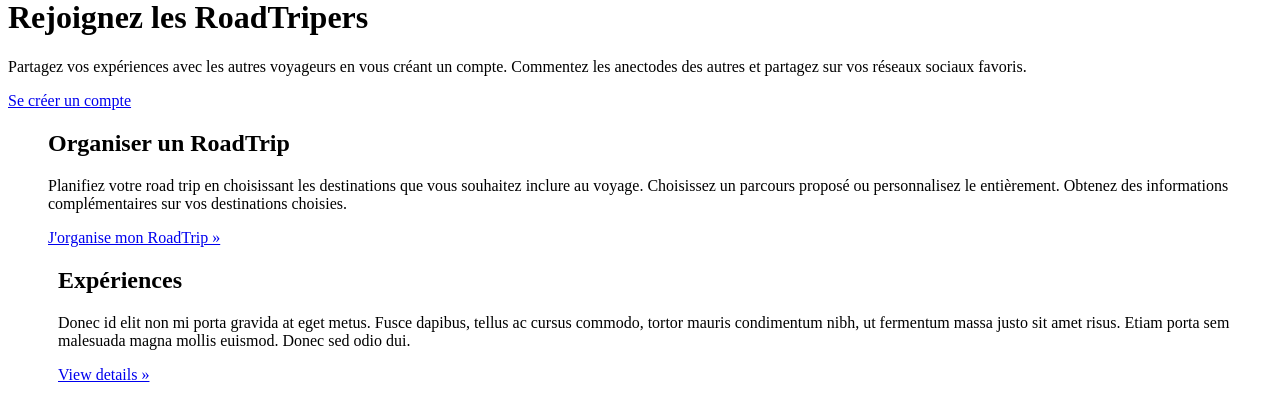
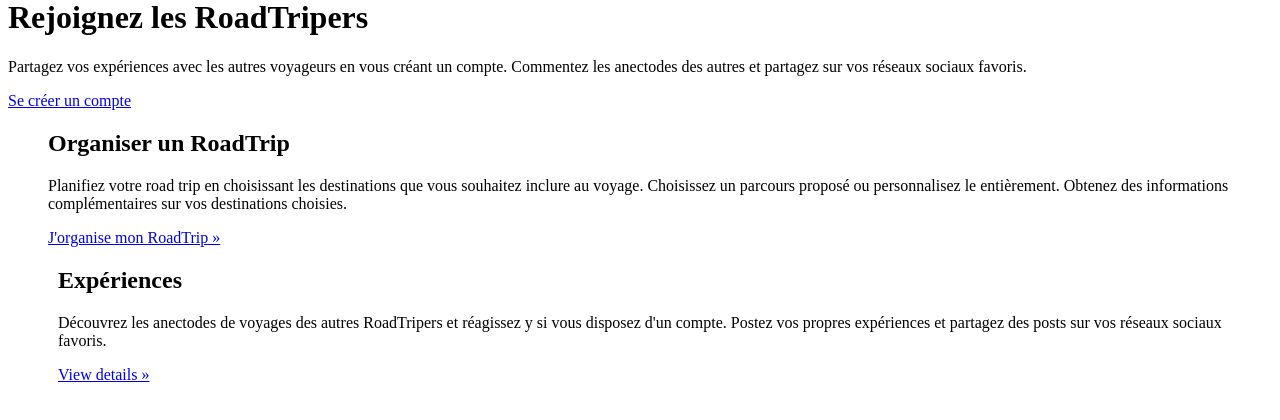
Before and after one commit to GregH45/RTH, a PHP site: page / in a window 1280 px wide. Shown: the part 380-800 px from the top of the page. Run offline with PHP 8.4, Linux system fonts and the light colour scheme.

```diff
--- a/roadTripHelper/app/Views/post/index.php
+++ b/roadTripHelper/app/Views/post/index.php
@@ -20,7 +20,7 @@
 			</div>
 			<div class="col-md-5">
 			  <h2 style="padding-left:50px">Expériences</h2>
-			  <p style="padding-left:50px">Donec id elit non mi porta gravida at eget metus. Fusce dapibus, tellus ac cursus commodo, tortor mauris condimentum nibh, ut fermentum massa justo sit amet risus. Etiam porta sem malesuada magna mollis euismod. Donec sed odio dui. </p>
+			  <p style="padding-left:50px">Découvrez les anectodes de voyages des autres RoadTripers et réagissez y si vous disposez d'un compte. Postez vos propres expériences et partagez des posts sur vos réseaux sociaux favoris.  </p>
 			  <p style="padding-left:50px"><a class="btn btn-default" href="#" role="button">View details &raquo;</a></p>
 		   </div>
 		  </div>
```
